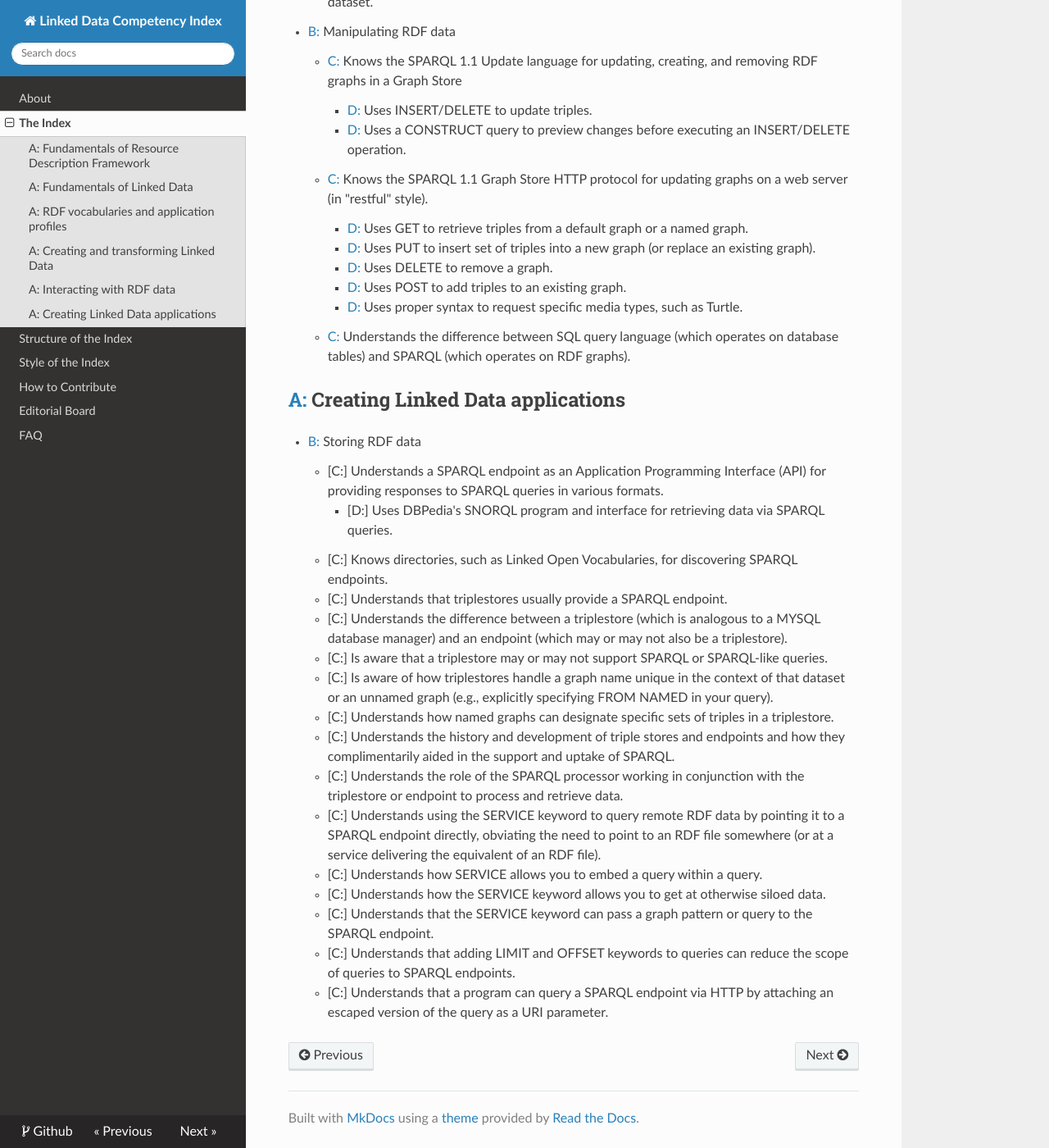
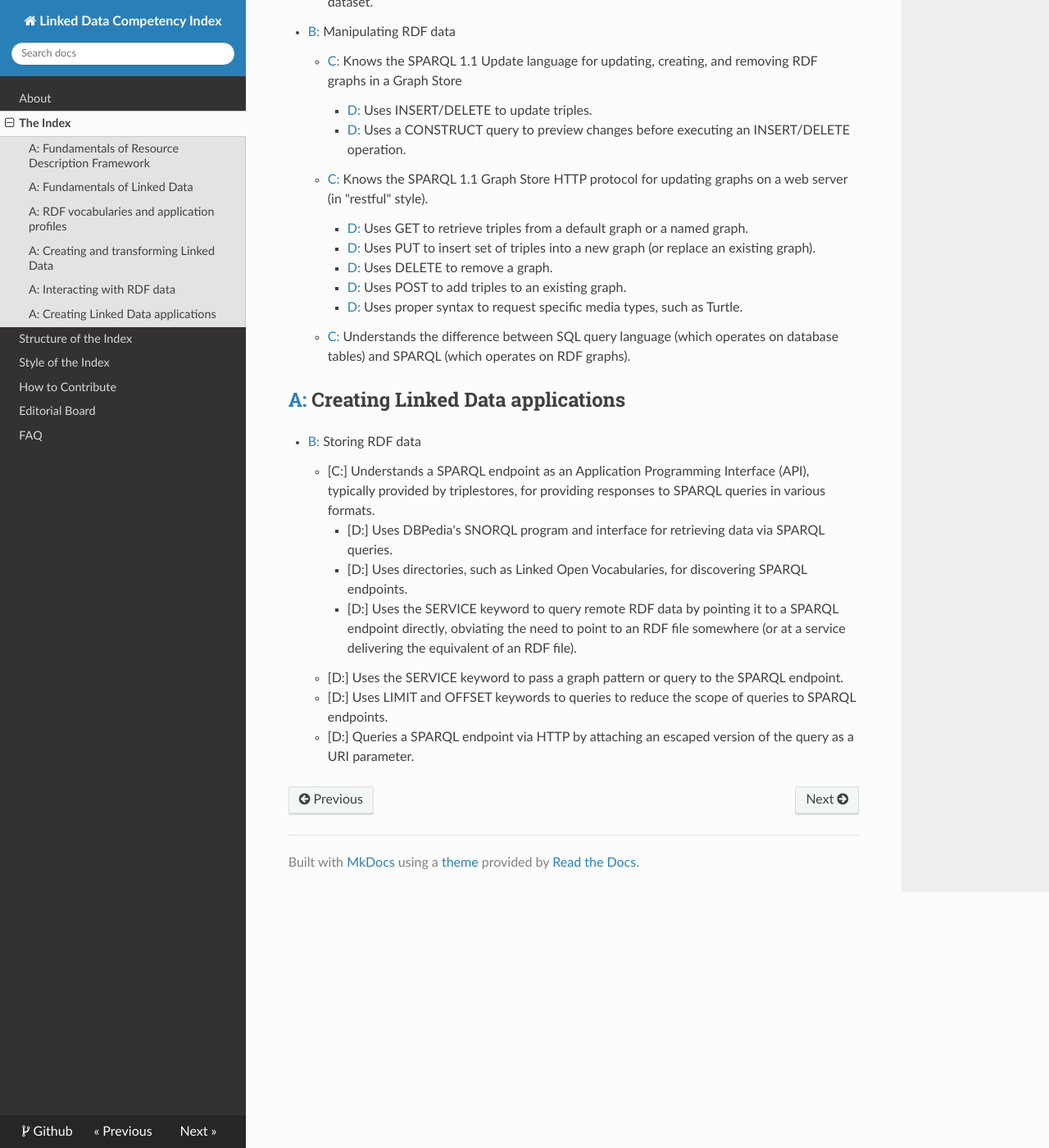
Before and after one commit to dcmi/ldci, an MkDocs documentation site: the page built from docs/D2695955.md, in a window 1280 px wide and 1400 px high, scrolled down 8401 px. Shown: the whole window at 82% size. Built offline with MkDocs 1.6.1, drawn with Linux system fonts in a browser that asks for light colours; nearby versions of some CDN libraries; old or Windows-style settings are respelled for this version of MkDocs.

Commit message:
Counter-proposal about SPARQL endpoints

```diff
--- a/docs/D2695955.md
+++ b/docs/D2695955.md
@@ -225,19 +225,10 @@ Note: Hover over a code to see its URI.  Click on a code to visit its full defin
 
 ## [A:](http://asn.desire2learn.com/resources/S2696024) Creating Linked Data applications
 * [B:](http://asn.desire2learn.com/resources/S2696092) Storing RDF data
-    * [C:] Understands a SPARQL endpoint as an Application Programming Interface (API) for providing responses to SPARQL queries in various formats.
+    * [C:] Understands a SPARQL endpoint as an Application Programming Interface (API), typically provided by triplestores, for providing responses to SPARQL queries in various formats.
         * [D:] Uses DBPedia's SNORQL program and interface for retrieving data via SPARQL queries.
-    * [C:] Knows directories, such as Linked Open Vocabularies, for discovering SPARQL endpoints.
-    * [C:] Understands that triplestores usually provide a SPARQL endpoint.
-    * [C:] Understands the difference between a triplestore (which is analogous to a MYSQL database manager) and an endpoint (which may or may not also be a triplestore).
-    * [C:] Is aware that a triplestore may or may not support SPARQL or SPARQL-like queries.
-    * [C:] Is aware of how triplestores handle a graph name unique in the context of that dataset or an unnamed graph (e.g., explicitly specifying FROM NAMED in your query).
-    * [C:] Understands how named graphs can designate specific sets of triples in a triplestore.
-    * [C:] Understands the history and development of triple stores and endpoints and how they complimentarily aided in the support and uptake of SPARQL.
-    * [C:] Understands the role of the SPARQL processor working in conjunction with the triplestore or endpoint to process and retrieve data.
-    * [C:] Understands using the SERVICE keyword to query remote RDF data by pointing it to a SPARQL endpoint directly, obviating the need to point to an RDF file somewhere (or at a service delivering the equivalent of an RDF file).
-    * [C:] Understands how SERVICE allows you to embed a query within a query.
-    * [C:] Understands how the SERVICE keyword allows you to get at otherwise siloed data.
-    * [C:] Understands that the SERVICE keyword can pass a graph pattern or query to the SPARQL endpoint.
-    * [C:] Understands that adding LIMIT and OFFSET keywords to queries can reduce the scope of queries to SPARQL endpoints.
-    * [C:] Understands that a program can query a SPARQL endpoint via HTTP by attaching an escaped version of the query as a URI parameter.
+        * [D:] Uses directories, such as Linked Open Vocabularies, for discovering SPARQL endpoints.
+        * [D:] Uses the SERVICE keyword to query remote RDF data by pointing it to a SPARQL endpoint directly, obviating the need to point to an RDF file somewhere (or at a service delivering the equivalent of an RDF file).
+       * [D:] Uses the SERVICE keyword to pass a graph pattern or query to the SPARQL endpoint.
+       * [D:] Uses LIMIT and OFFSET keywords to queries to reduce the scope of queries to SPARQL endpoints.
+       * [D:] Queries a SPARQL endpoint via HTTP by attaching an escaped version of the query as a URI parameter.
```
